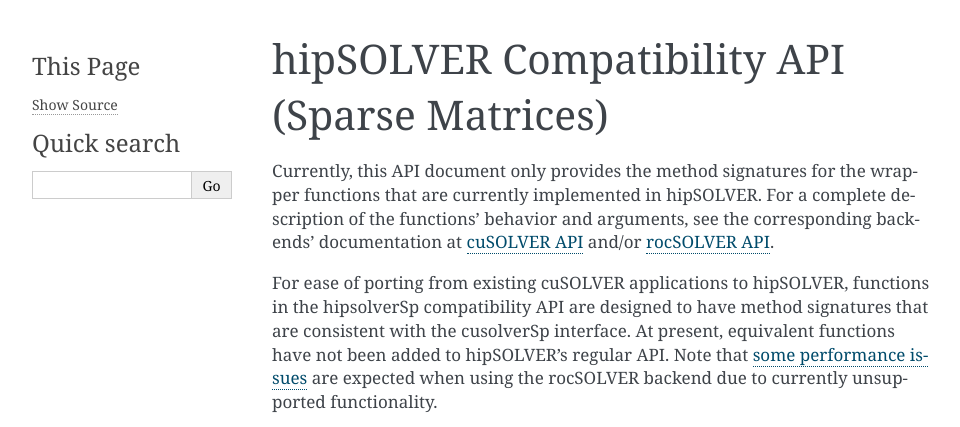
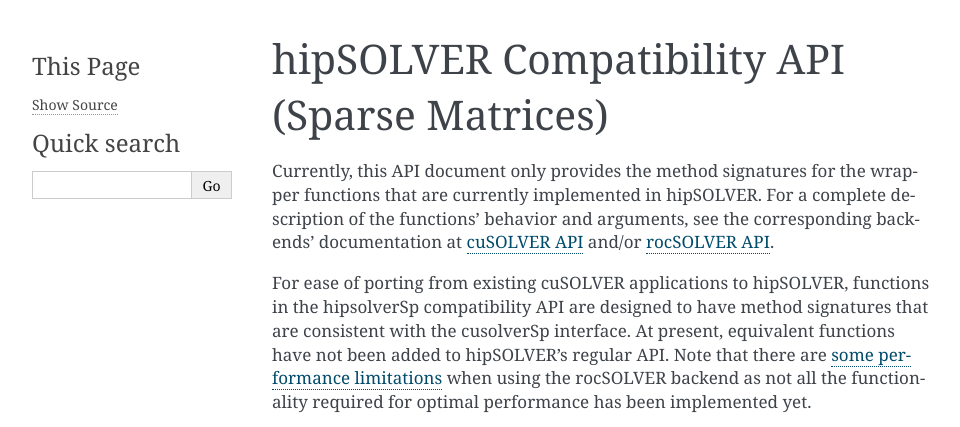
Before and after one commit to ROCm/hipSOLVER, a Sphinx documentation site: the page built from docs/sparse-api/index.rst, in a window 1280 px wide, cut to the strip 0-427 px from the top of the page. Shown: the whole strip, without its empty margins (148-1108 px from the left). Built offline with Sphinx 7.4.7, drawn with Linux system fonts in a browser that asks for light colours.

Commit message:
Addressed review comments

```diff
--- a/docs/sparse-api/index.rst
+++ b/docs/sparse-api/index.rst
@@ -10,7 +10,7 @@ at `cuSOLVER API <https://docs.nvidia.com/cuda/cusolver/index.html#cuds-api>`_ a
 
 For ease of porting from existing cuSOLVER applications to hipSOLVER, functions in the hipsolverSp compatibility API are designed to have
 method signatures that are consistent with the cusolverSp interface. At present, equivalent functions have not been added to hipSOLVER's
-regular API. Note that :ref:`some performance issues <sparse_performance>` are expected when using the rocSOLVER backend due to currently
-unsupported functionality.
+regular API. Note that there are :ref:`some performance limitations <sparse_performance>` when using the rocSOLVER backend as not all the
+functionality required for optimal performance has been implemented yet.
 
 .. tableofcontents::
--- a/docs/userguide/install.rst
+++ b/docs/userguide/install.rst
@@ -66,7 +66,7 @@ The rocSOLVER backend has the following dependencies:
 1. `rocSOLVER <https://github.com/ROCmSoftwarePlatform/rocSOLVER>`_
 2. `rocBLAS <https://github.com/ROCmSoftwarePlatform/rocBLAS>`_
 3. `rocSPARSE <https://github.com/ROCmSoftwarePlatform/rocSPARSE>`_ (optional, required by default)
-4. `SuiteSparse <https://github.com/DrTimothyAldenDavis/SuiteSparse>`_ (optional, required by default)
+4. `SuiteSparse <https://github.com/DrTimothyAldenDavis/SuiteSparse>`_ modules CHOLMOD and SuiteSparse_config (optional, required by default)
 
 rocSOLVER itself depends on rocBLAS and rocSPARSE, therefore all three libraries should be present with a standard rocSOLVER installation. For more information
 about building and installing rocSOLVER, refer to the `rocSOLVER documentation <https://rocm.docs.amd.com/projects/rocSOLVER/en/latest/userguide/install.html>`_.
```
Also changed, not shown: 7 other files.
